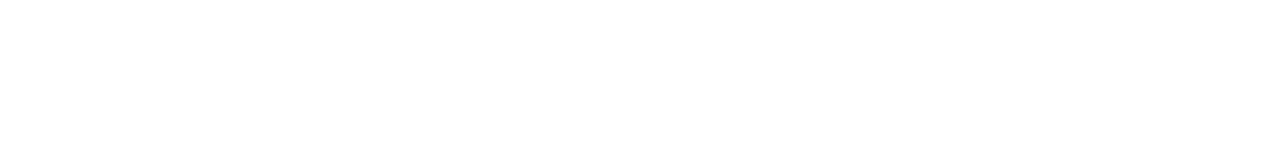
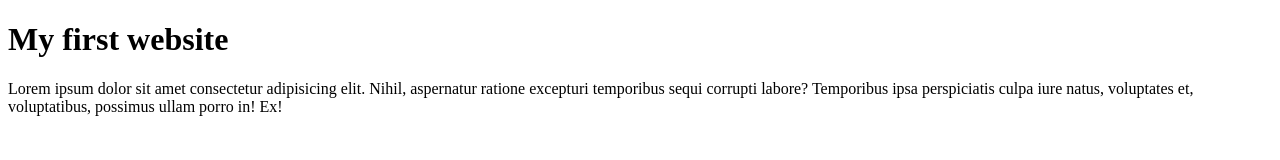
Before and after one commit to nurunnabi-wd/my-first-github-repo, a plain HTML site: page index.html in a window 1280 px wide. Drawn offline with Linux system fonts and the light colour scheme.

Commit message:
Added my first website

```diff
--- a/index.html
+++ b/index.html
@@ -1,11 +1,17 @@
 <!DOCTYPE html>
 <html lang="en">
-<head>
-  <meta charset="UTF-8">
-  <meta name="viewport" content="width=device-width, initial-scale=1.0">
-  <title>My first website</title>
-</head>
-<body>
-
-</body>
+  <head>
+    <meta charset="UTF-8" />
+    <meta name="viewport" content="width=device-width, initial-scale=1.0" />
+    <title>My first website</title>
+  </head>
+  <body>
+    <h1>My first website</h1>
+    <p>
+      Lorem ipsum dolor sit amet consectetur adipisicing elit. Nihil, aspernatur
+      ratione excepturi temporibus sequi corrupti labore? Temporibus ipsa
+      perspiciatis culpa iure natus, voluptates et, voluptatibus, possimus ullam
+      porro in! Ex!
+    </p>
+  </body>
 </html>
```
